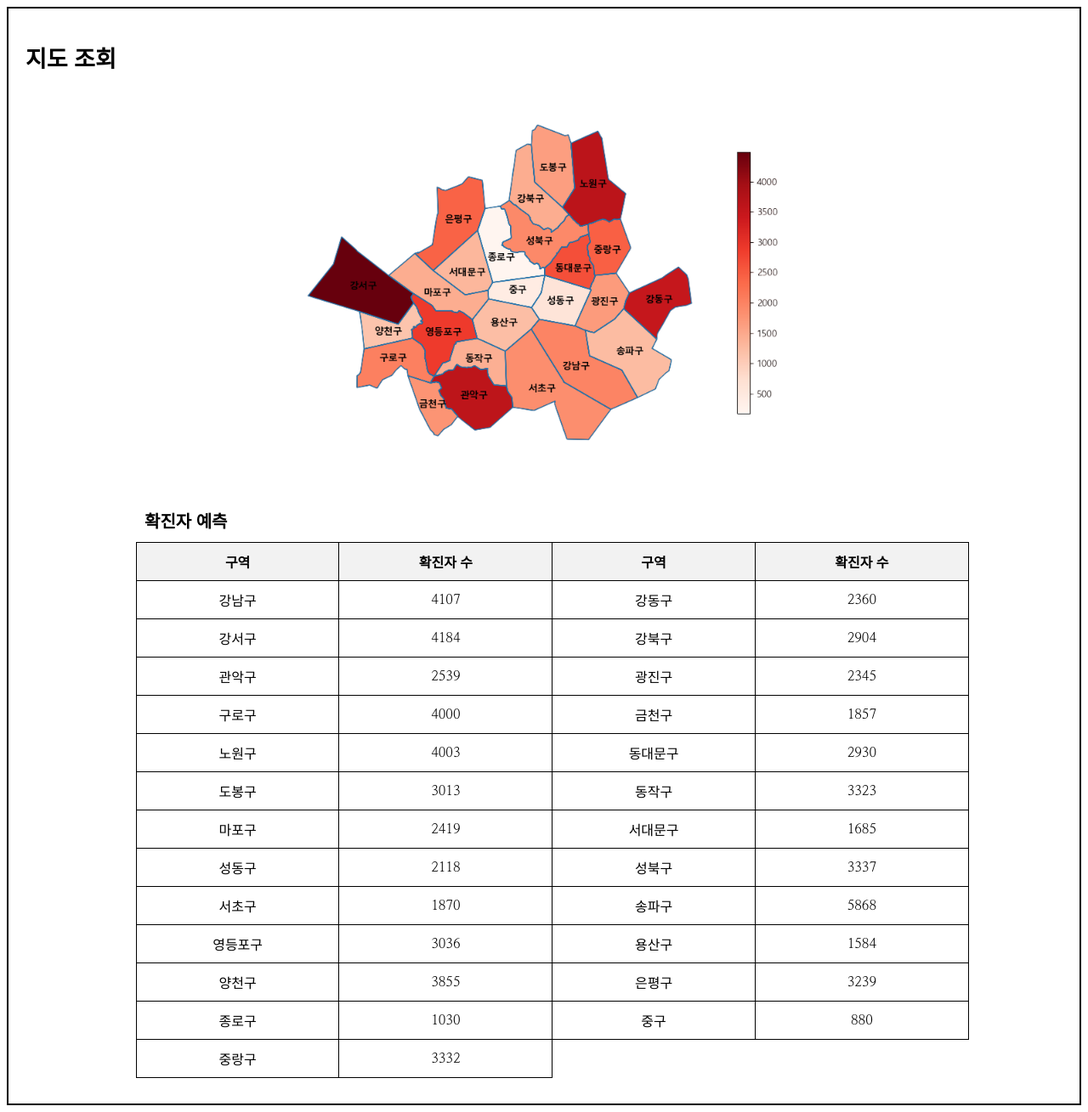
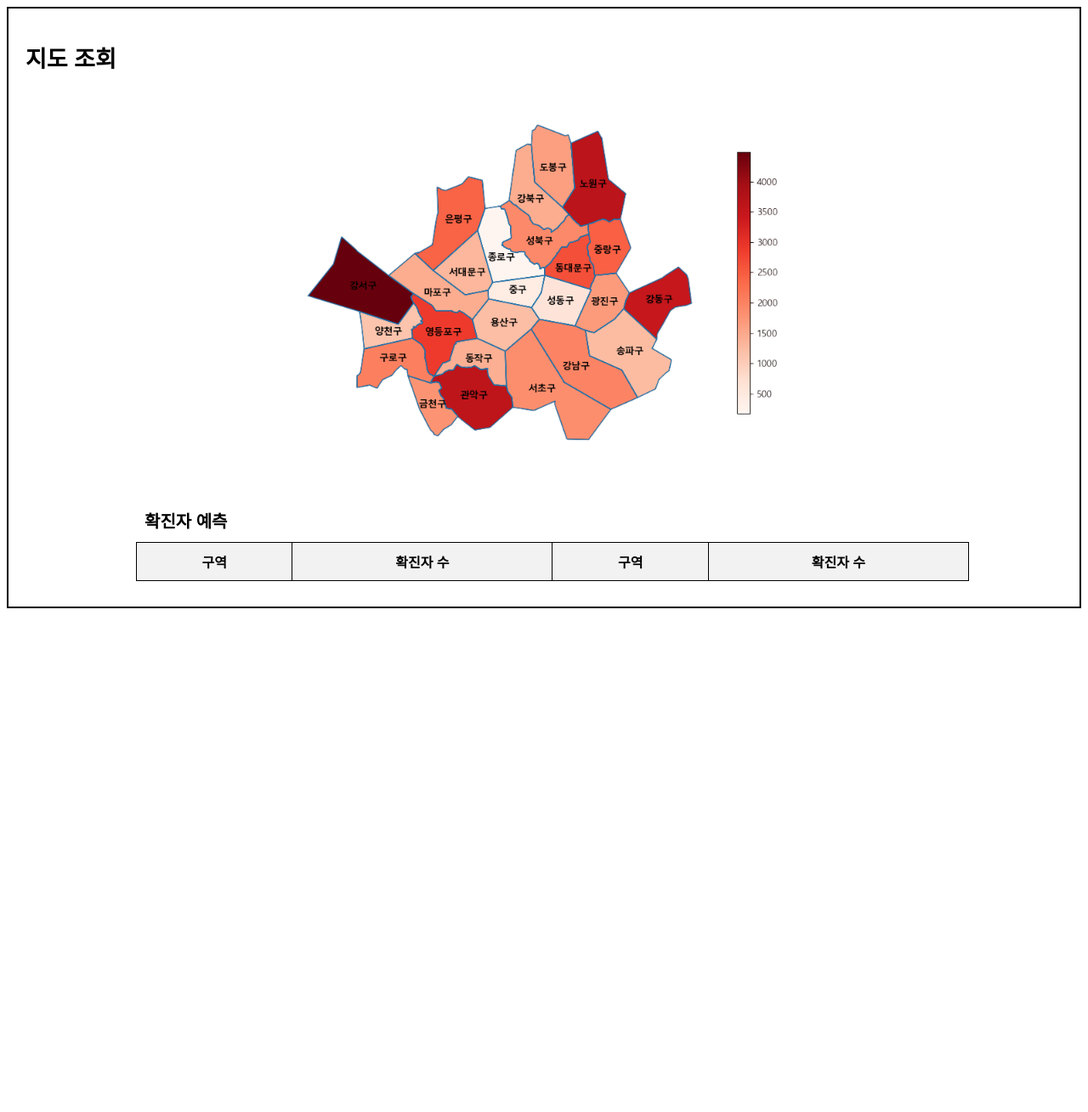
Before and after one commit to kkingeo/Bigcontest2024, a Flask app: page /check_map in a window 1280 px wide. Shown: the whole page at 85% size. After the commit the page ends 716 px from the top, so only its background shows below. Run offline with Flask 3, Linux system fonts and the light colour scheme; lists and menus that the app fills with data are empty; some libraries are stand-ins or nearby versions.

Commit message:
Update check_map.html

```diff
--- a/templates/check_map.html
+++ b/templates/check_map.html
@@ -1,11 +1,13 @@
 <!DOCTYPE html>
-<html lang="en">
+<html lang="ko">
 <head>
     <meta charset="UTF-8">
     <meta name="viewport" content="width=device-width, initial-scale=1.0">
     <title>Document</title>
     <link rel="stylesheet" href="{{ url_for('static', filename='check_map.css') }}">
     <link href="https://fonts.googleapis.com/css2?family=Nanum+Myeongjo&display=swap" rel="stylesheet">
+    <script src="{{ url_for('static', filename='check_map.js') }}"></script>
+    <script src="https://cdnjs.cloudflare.com/ajax/libs/PapaParse/5.3.0/papaparse.min.js"></script>
 </head>
 <body>
     <div class="contentbox">
@@ -20,92 +22,19 @@
 
             <div class="tableclass-container">
                 <div class="tableclass">
-                    <div class="tabletitle">
-                        확진자 예측
-                    </div>
+                    <div class="tabletitle">확진자 예측</div>
                     <table>
+                        <thead>
                             <tr>
                                 <th>구역</th>
                                 <th>확진자 수</th>
                                 <th>구역</th>
                                 <th>확진자 수</th>
                             </tr>
-                        <tr>
-                            <td>강남구</td>
-                            <td>4107</td>
-                            <td>강동구</td>
-                            <td>2360</td>
-                        </tr>
-                        <tr>
-                            <td>강서구</td>
-                            <td>4184</td>
-                            <td>강북구</td>
-                            <td>2904</td>
-                        </tr>
-                        <tr>
-                            <td>관악구</td>
-                            <td>2539</td>
-                            <td>광진구</td>
-                            <td>2345</td>
-                        </tr>
-                        <tr>
-                            <td>구로구</td>
-                            <td>4000</td>
-                            <td>금천구</td>
-                            <td>1857</td>
-                        </tr>
-                        <tr>
-                            <td>노원구</td>
-                            <td>4003</td>
-                            <td>동대문구</td>
-                            <td>2930</td>
-                        </tr>
-                        <tr>
-                            <td>도봉구</td>
-                            <td>3013</td>
-                            <td>동작구</td>
-                            <td>3323</td>
-                        </tr>
-                        <tr>
-                            <td>마포구</td>
-                            <td>2419</td>
-                            <td>서대문구</td>
-                            <td>1685</td>
-                        </tr>
-                        <tr>
-                            <td>성동구</td>
-                            <td>2118</td>
-                            <td>성북구</td>
-                            <td>3337</td>
-                        </tr>
-                        <tr>
-                            <td>서초구</td>
-                            <td>1870</td>
-                            <td>송파구</td>
-                            <td>5868</td>
-                        </tr>
-                        <tr>
-                            <td>영등포구</td>
-                            <td>3036</td>
-                            <td>용산구</td>
-                            <td>1584</td>
-                        </tr>
-                        <tr>
-                            <td>양천구</td>
-                            <td>3855</td>
-                            <td>은평구</td>
-                            <td>3239</td>
-                        </tr>
-                        <tr>
-                            <td>종로구</td>
-                            <td>1030</td>
-                            <td>중구</td>
-                            <td>880</td>
-                        </tr>
-                        <tr>
-                            <td>중랑구</td>
-                            <td>3332</td>
-                        </tr>
+                        </thead>
+                        <tbody>
+                            <!-- JavaScript에서 데이터 추가 -->
+                        </tbody>
                     </table>
                 </div>
             </div>
```
Lines whose indentation alone changed are shown as unchanged.
